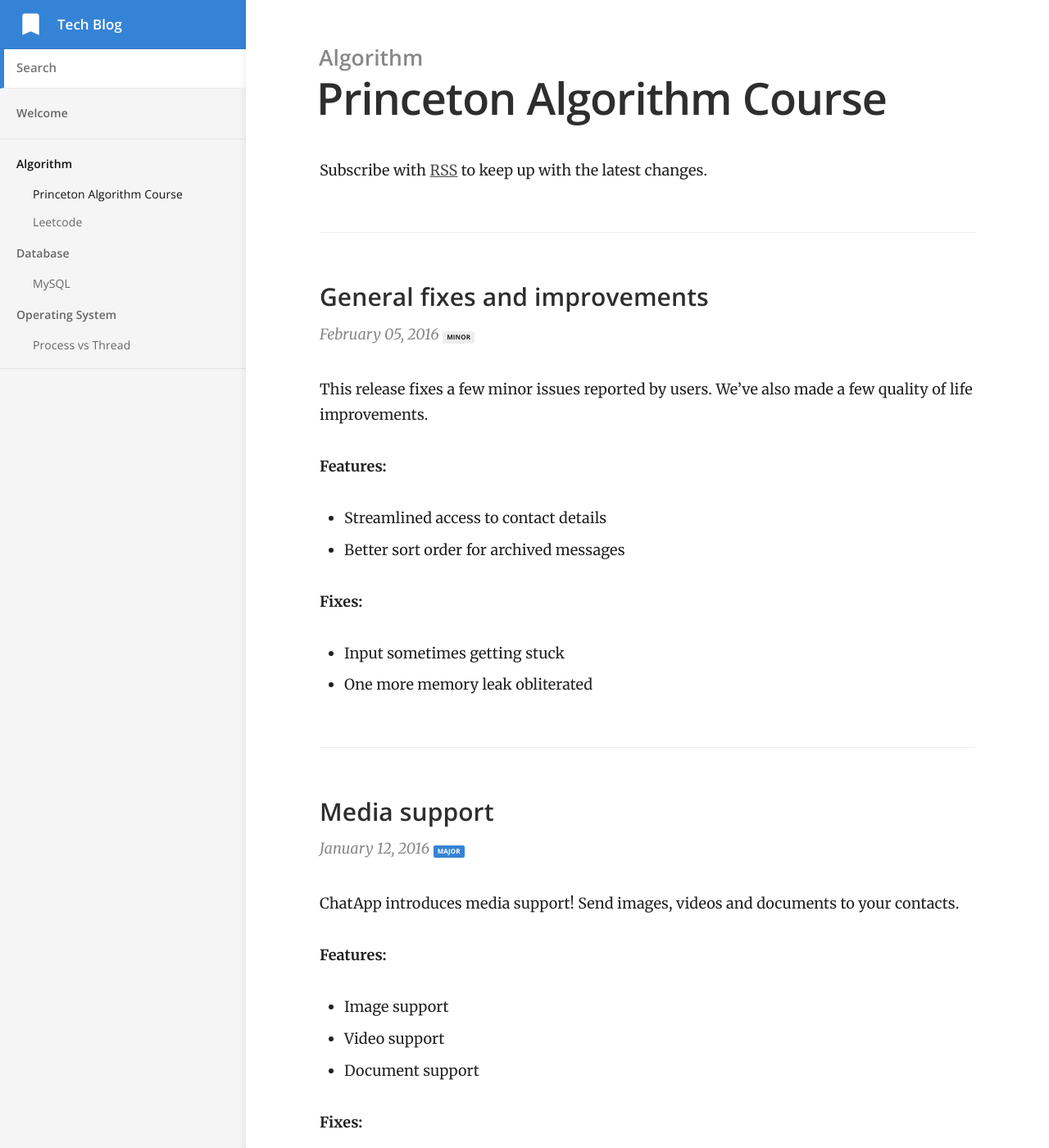
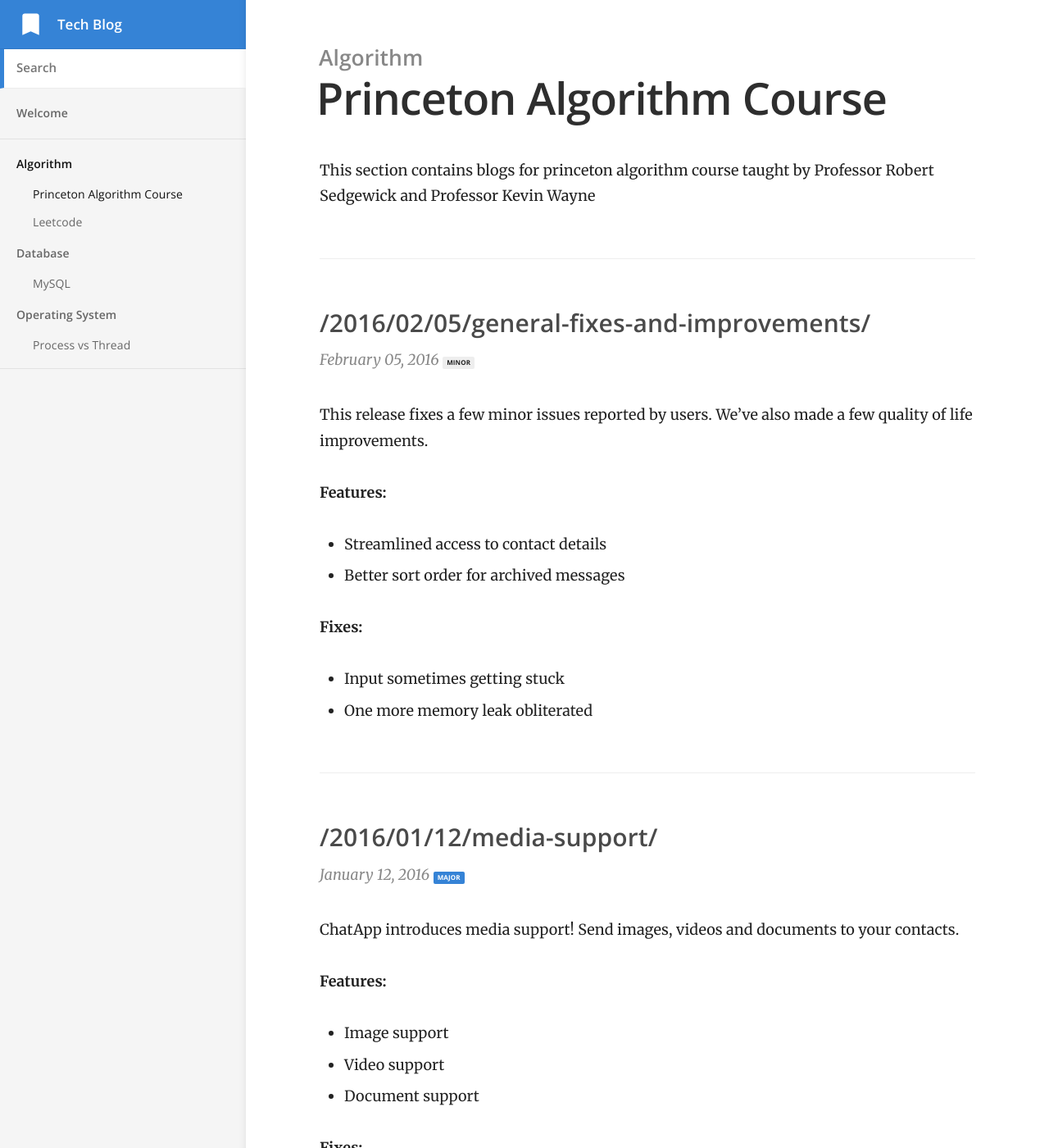
Before and after one commit to shadowoom/shadowoom.github.io, a Jekyll site: the page built from _docs/algorithm/coursera.html, in a window 1280 px wide and 1400 px high. Shown: the whole window at 82% size. Built offline with Jekyll 4.4.1, drawn with Linux system fonts in a browser that asks for light colours.

Commit message:
modify coursera algorithm

```diff
--- a/_docs/algorithm/coursera.html
+++ b/_docs/algorithm/coursera.html
@@ -4,14 +4,15 @@ category: Algorithm
 order: 1
 ---
 
-<p>Subscribe with <a href="{{ site.baseurl }}/feed.xml">RSS</a> to keep up with the latest changes.</p>
+<p>This section contains blogs for princeton algorithm course taught by Professor
+Robert Sedgewick and Professor Kevin Wayne</p>
 
 <p class="editor-link"><a href="cloudcannon:collections/_posts" class="btn"><strong>&#9998;</strong> Update Change Log</a></p>
 
 <div class="changelog">
 	{% for change in site.posts %}
 		<div class="changelog-item">
-			<h3>{{ change.title }}</h3>
+			<h3><a>{{ change.url }}</a></h3>
 			<p><span class="date">{{ change.date | date: "%B %d, %Y" }}</span> <span class="badge {{ change.type }}">{{ change.type }}</span></p>
 
 			{{ change.content }}
```
